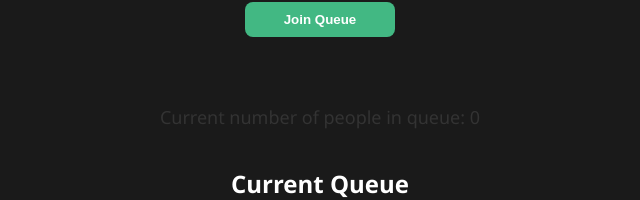
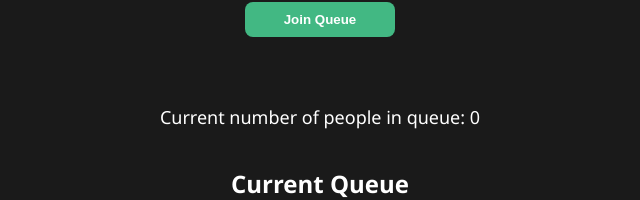
Before and after one commit to lxujie/queue-management-system, a Vue app in the folder frontend/: page / in a window 1280 px wide. Shown: the part 340-540 px from the top of the page, without its empty margins (320-960 px from the left). Built offline with nearby package versions, Linux system fonts and the light colour scheme; no server answers; the database is empty; the HTML template or start-up script is replaced by a standard one.

Commit message:
change queuemanager back to small s and changed check-in form text to white

```diff
--- a/frontend/src/components/CheckInForm.vue
+++ b/frontend/src/components/CheckInForm.vue
@@ -142,7 +142,7 @@ button:hover {
 
 .queue-count {
   font-size: 18px;
-  color: #333;
+  color: #FFF;
   text-align: center;
 }
 
--- a/frontend/src/components/QueueManager.vue
+++ b/frontend/src/components/QueueManager.vue
@@ -14,7 +14,7 @@
 
 <script setup lang="ts">
 import { ref, onMounted } from 'vue';
-import { useQueueStore } from '@/stores/queueStore';
+import { useQueueStore } from '@/stores/queuestore';
 
 const queuestore = useQueueStore();
 
```
